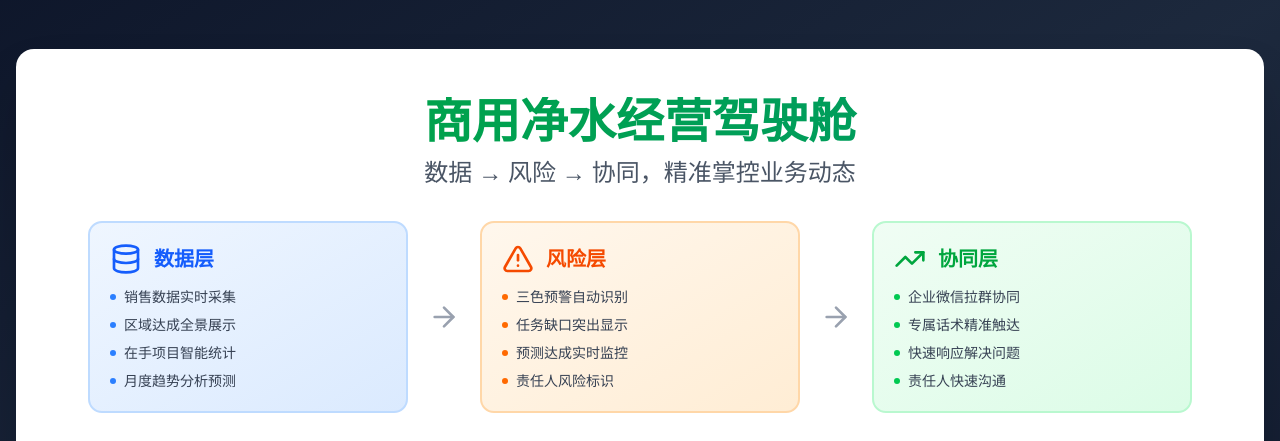
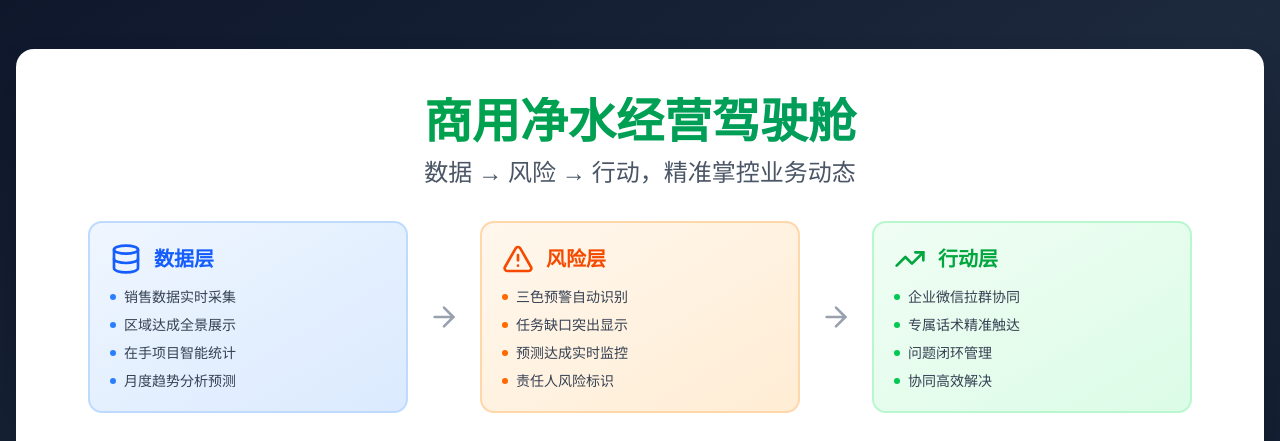
Before and after one commit to navylee1990/coze_jsc, a Next.js app: page /ppt in a window 1280 px wide. Shown: the top 441 px of the page. Built offline with nearby package versions, Linux system fonts and the light colour scheme.

Commit message:
feat: 将协同层改为行动层，优化内容避免重复描述

```diff
--- a/src/app/ppt/page.tsx
+++ b/src/app/ppt/page.tsx
@@ -12,7 +12,7 @@ export default function PPTPage() {
             <h1 className="text-5xl font-bold bg-gradient-to-r from-green-600 to-emerald-600 bg-clip-text text-transparent mb-3">
               商用净水经营驾驶舱
             </h1>
-            <p className="text-2xl text-gray-600 font-medium">数据 → 风险 → 协同，精准掌控业务动态</p>
+            <p className="text-2xl text-gray-600 font-medium">数据 → 风险 → 行动，精准掌控业务动态</p>
           </div>
 
           {/* 核心流程 */}
@@ -80,12 +80,12 @@ export default function PPTPage() {
               {/* 箭头 */}
               <ArrowRight className="w-8 h-8 text-gray-400 flex-shrink-0" />
 
-              {/* 协同层 */}
+              {/* 行动层 */}
               <div className="flex-1 max-w-xs">
                 <div className="bg-gradient-to-br from-green-50 to-green-100 rounded-xl p-5 border-2 border-green-200">
                   <div className="flex items-center gap-3 mb-3">
                     <TrendingUp className="w-8 h-8 text-green-600" />
-                    <h3 className="text-xl font-bold text-green-600">协同层</h3>
+                    <h3 className="text-xl font-bold text-green-600">行动层</h3>
                   </div>
                   <div className="space-y-2 text-sm text-gray-700">
                     <div className="flex items-center gap-2">
@@ -98,11 +98,11 @@ export default function PPTPage() {
                     </div>
                     <div className="flex items-center gap-2">
                       <div className="w-1.5 h-1.5 rounded-full bg-green-500"></div>
-                      <span>快速响应解决问题</span>
+                      <span>问题闭环管理</span>
                     </div>
                     <div className="flex items-center gap-2">
                       <div className="w-1.5 h-1.5 rounded-full bg-green-500"></div>
-                      <span>责任人快速沟通</span>
+                      <span>协同高效解决</span>
                     </div>
                   </div>
                 </div>
```
